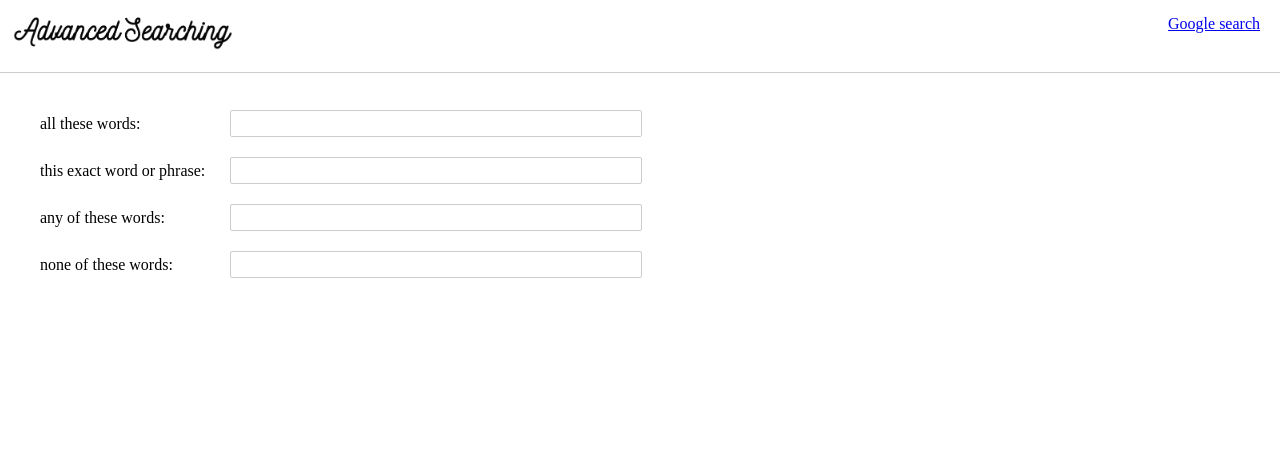
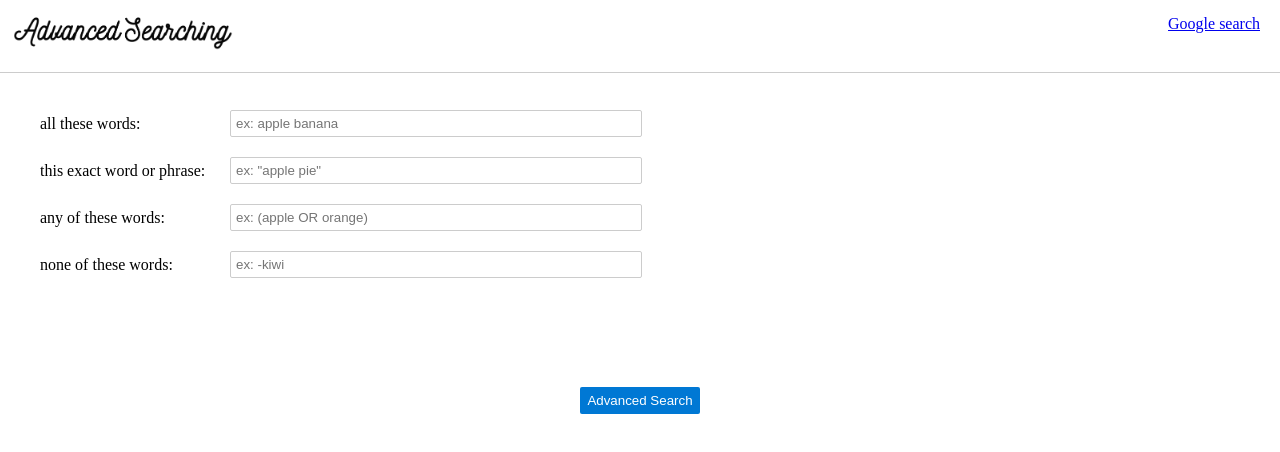
Before and after one commit to mjianpour/Searching-Pages, a plain HTML site: page advanced_search.html in a window 1280 px wide. Drawn offline with Linux system fonts and the light colour scheme.

Commit message:
advanced button added to the page

```diff
--- a/advanced_search.css
+++ b/advanced_search.css
@@ -65,3 +65,14 @@ hr {
     border: 1px solid #ccc;
     border-radius: 2px;
 }
+
+button {
+    border: none;
+    background-color: #0078d4;
+    padding: 3px;
+    font: "arial";
+    color: white;
+    border-radius: 2px;
+    height: 27px;
+    width: 120px;
+}
--- a/advanced_search.html
+++ b/advanced_search.html
@@ -12,28 +12,31 @@
     <img id="searching_png" src="searching_advanced.png" alt="Searching.png">
 
     <hr>
-
+    <form action="https://www.google.com/search" method="GET">
         <table class="search-table">
 
             <tr>
                 <th>all these words:</th>
-            <td><input type="text"></td>
+                <td><input type="text" name="q" placeholder="ex: apple banana"></td>
             </tr>
 
             <tr>
                 <th>this exact word or phrase:</th>
-            <td><input type="text"></td>
+                <td><input type="text" name="q" placeholder='ex: "apple pie"'></td>
             </tr>
 
             <tr>
                 <th>any of these words:</th>
-            <td><input type="text"></td>
+                <td><input type="text" name="q" placeholder="ex: (apple OR orange)"></td>
             </tr>
 
             <tr>
                 <th>none of these words:</th>
-            <td><input type="text"></td>
+                <td><input type="text" name="q" placeholder="ex: -kiwi"></td>
             </tr>
+
+            <button type= "submit">Advanced Search</button>
         </table>
+    </form>
 </body>
 </html>
```
Lines whose indentation alone changed are shown as unchanged.
